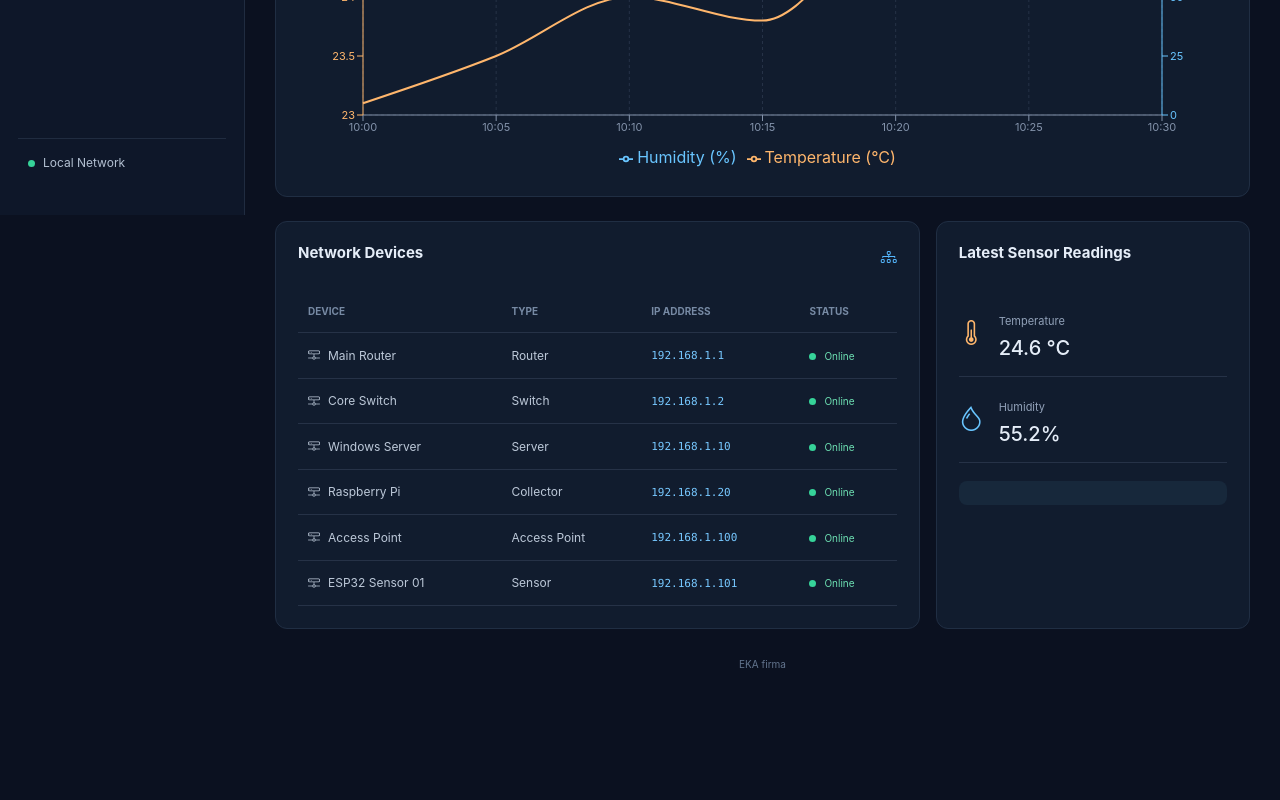
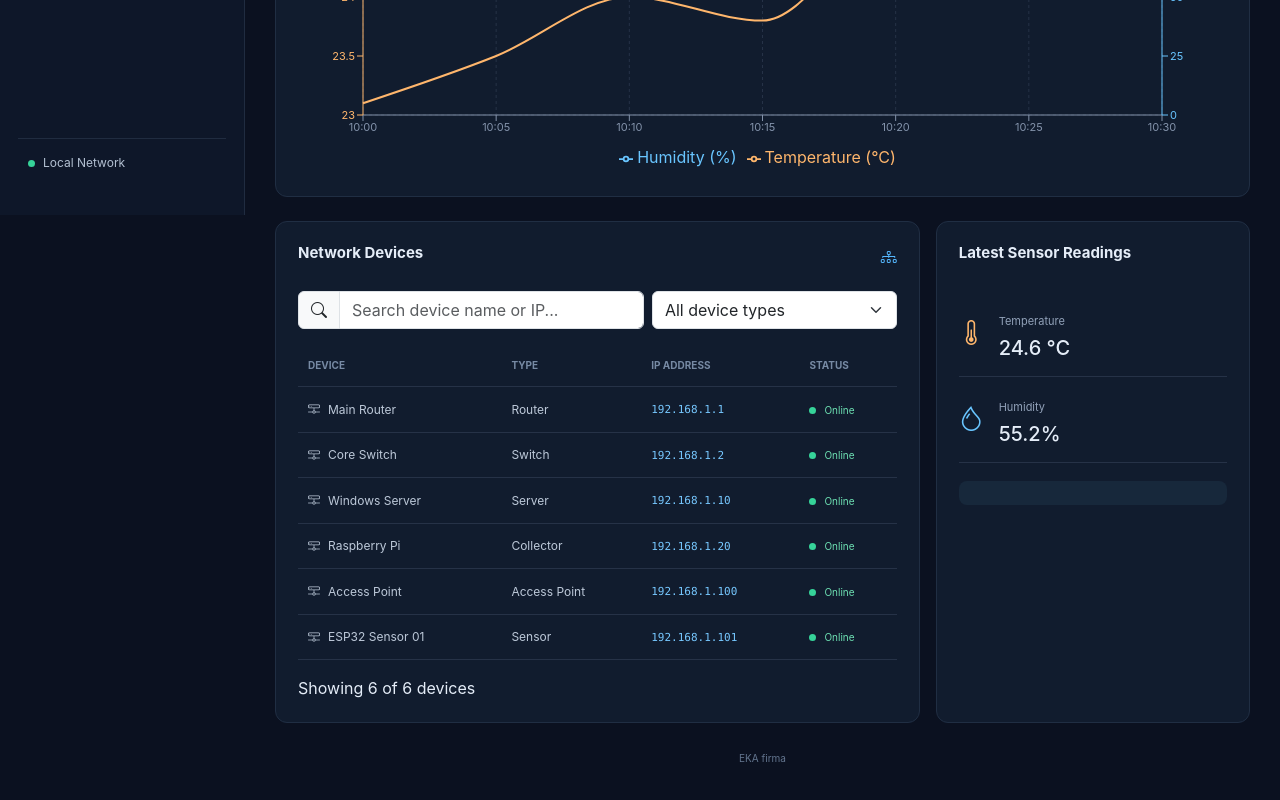
Before and after one commit to Keyvan1369/IOT_Net_Monitor, a React app in the folder frontend/: page / in a window 1280 px wide. Shown: the part 585-1385 px from the top of the page. Before the commit the page ends 1291 px from the top, so only its background shows below. Built offline with nearby package versions, Linux system fonts and the light colour scheme; the HTML template or start-up script is replaced by a standard one.

Commit message:
add search feature to deciceTable

```diff
--- a/frontend/src/components/DeviceTable.jsx
+++ b/frontend/src/components/DeviceTable.jsx
@@ -1,6 +1,62 @@
+
+import { useState } from "react";
 
 function DeviceTable({ devices }) {
+  const [search, setSearch] = useState("");
+  const [typeFilter, setTypeFilter] = useState("All");
+
+  const deviceTypes = [
+    "All",
+    ...new Set(devices.map((device) => device.type)),
+  ];
+
+  const filteredDevices = devices.filter((device) => {
+    const query = search.toLowerCase();
+
+    const matchesSearch =
+      device.name.toLowerCase().includes(query) ||
+      device.ip.toLowerCase().includes(query);
+
+    const matchesType =
+      typeFilter === "All" || device.type === typeFilter;
+
+    return matchesSearch && matchesType;
+  });
+
   return (
+    <>
+      <div className="row g-2 mb-3">
+        <div className="col-12 col-md-7">
+          <div className="input-group">
+            <span className="input-group-text search-addon">
+              <i className="bi bi-search"></i>
+            </span>
+
+            <input
+              type="text"
+              className="form-control search-input"
+              placeholder="Search device name or IP..."
+              value={search}
+              onChange={(event) => setSearch(event.target.value)}
+            />
+          </div>
+        </div>
+
+        <div className="col-12 col-md-5">
+          <select
+            className="form-select search-input"
+            value={typeFilter}
+            onChange={(event) => setTypeFilter(event.target.value)}
+          >
+            {deviceTypes.map((type) => (
+              <option key={type} value={type}>
+                {type === "All" ? "All device types" : type}
+              </option>
+            ))}
+          </select>
+        </div>
+      </div>
+
       <div className="table-responsive">
         <table className="table device-table align-middle mb-0">
           <thead>
@@ -13,16 +69,19 @@ function DeviceTable({ devices }) {
           </thead>
 
           <tbody>
-          {devices.map((device) => (
+            {filteredDevices.map((device) => (
               <tr key={device.id}>
                 <td>
-                <i className="bi bi-hdd-network me-2"></i>
+                  <i className="bi bi-hdd-network me-2 table-device-icon"></i>
                   {device.name}
                 </td>
+
                 <td>{device.type}</td>
+
                 <td>
                   <code>{device.ip}</code>
                 </td>
+
                 <td>
                   <span
                     className={`device-status ${
@@ -35,9 +94,22 @@ function DeviceTable({ devices }) {
                 </td>
               </tr>
             ))}
+
+            {filteredDevices.length === 0 && (
+              <tr>
+                <td colSpan="4" className="text-center py-4">
+                  No matching devices found.
+                </td>
+              </tr>
+            )}
           </tbody>
         </table>
       </div>
+
+      <p className="device-count mt-3 mb-0">
+        Showing {filteredDevices.length} of {devices.length} devices
+      </p>
+    </>
   );
 }
 
```
Lines whose indentation alone changed are shown as unchanged.
